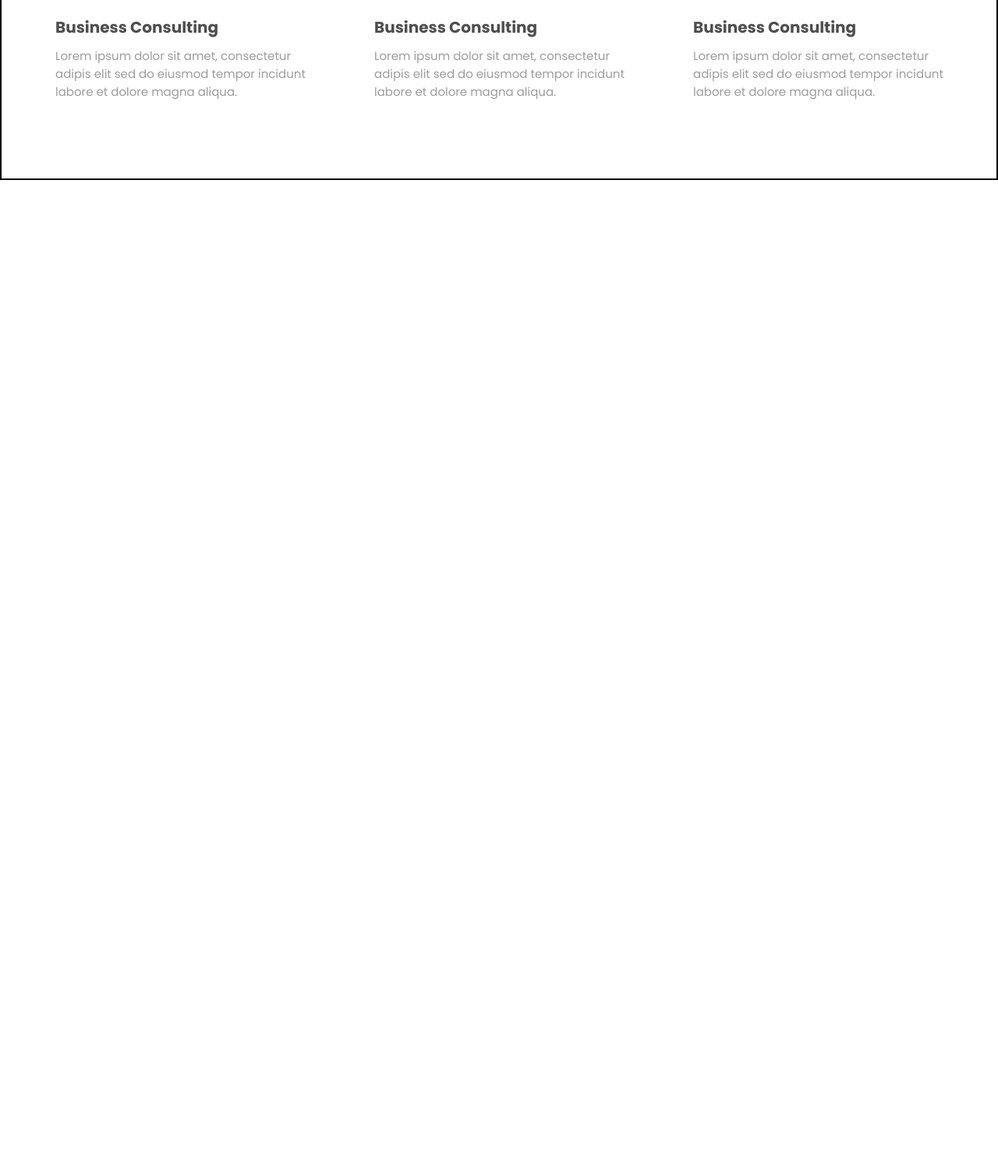
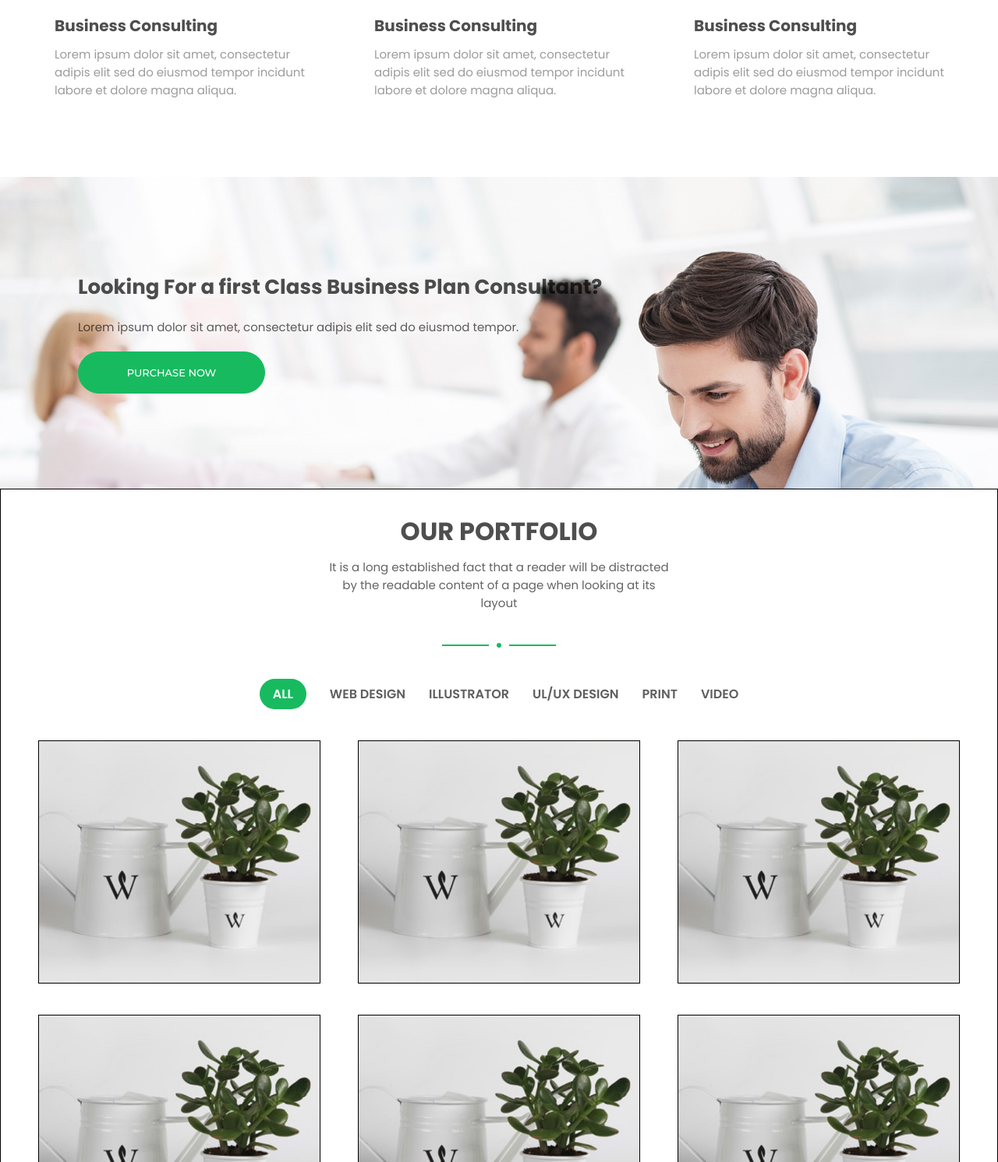
Before and after one commit to muazashraf1/maks-theme, a plain HTML site: page index.html in a window 1280 px wide. Shown: the part 3666-5157 px from the top of the page at 78% size. Before the commit the page ends 3897 px from the top, so only its background shows below. Drawn offline with Linux system fonts and the light colour scheme.

Commit message:
adding-cards

```diff
--- a/index.html
+++ b/index.html
@@ -227,6 +227,89 @@
 
         </div>
     </section>
+
+    <div class="plan-consultant">
+        <div class="plan-content">
+            <h2>Looking For a first Class Business Plan Consultant?</h2>
+            <p>Lorem ipsum dolor sit amet, consectetur adipis elit sed do eiusmod tempor.</p>
+            <button class="primary-button">PURCHASE NOW</button>
+        </div>
+    </div>
+
+    <section class="portfolio-section">
+        <div class="content">
+            <h2>OUR PORTFOLIO</h2>
+            <p>It is a long established fact that a reader will be distracted by the readable
+                content of a page when looking at its layout</p>
+
+            <div class="divider">
+                <span></span>
+                <i></i>
+                <span></span>
+            </div>
+        </div>
+
+        <ul class="portfolio-ul">
+            <li>ALL</li>
+            <li>WEB DESIGN</li>
+            <li>ILLUSTRATOR</li>
+            <li>UL/UX DESIGN</li>
+            <li>PRINT</li>
+            <li>VIDEO</li>
+        </ul>
+
+        <div class="portfolio-card-section">
+
+            <div class="portfolio-card">
+                <div class="portfolio-card-content">
+                    <h2>Portfolio Title</h2>
+                    <p>WEB DESIGN</p>
+                    <i class="fa-solid fa-up-right-and-down-left-from-center"></i>
+                </div>
+            </div>
+
+            <div class="portfolio-card">
+                <div class="portfolio-card-content">
+                    <h2>Portfolio Title</h2>
+                    <p>WEB DESIGN</p>
+                    <i class="fa-solid fa-up-right-and-down-left-from-center"></i>
+                </div>
+            </div>
+
+            <div class="portfolio-card">
+                <div class="portfolio-card-content">
+                    <h2>Portfolio Title</h2>
+                    <p>WEB DESIGN</p>
+                    <i class="fa-solid fa-up-right-and-down-left-from-center"></i>
+                </div>
+            </div>
+
+            <div class="portfolio-card">
+                <div class="portfolio-card-content">
+                    <h2>Portfolio Title</h2>
+                    <p>WEB DESIGN</p>
+                    <i class="fa-solid fa-up-right-and-down-left-from-center"></i>
+                </div>
+            </div>
+
+            <div class="portfolio-card">
+                <div class="portfolio-card-content">
+                    <h2>Portfolio Title</h2>
+                    <p>WEB DESIGN</p>
+                    <i class="fa-solid fa-up-right-and-down-left-from-center"></i>
+                </div>
+            </div>
+
+            <div class="portfolio-card">
+                <div class="portfolio-card-content">
+                    <h2>Portfolio Title</h2>
+                    <p>WEB DESIGN</p>
+                    <i class="fa-solid fa-up-right-and-down-left-from-center"></i>
+                </div>
+            </div>
+
+        </div>
+    </section>
 </body>
 
 </html>
--- a/style.css
+++ b/style.css
@@ -303,9 +303,9 @@ nav button:hover {
   color: var(--primary-color);
 }
 
-.services-section {
+/* .services-section {
   border: 1px solid #000;
-}
+} */
 
 .content {
   display: flex;
@@ -353,7 +353,7 @@ nav button:hover {
 }
 
 .service-cards-section {
-  border: 1px solid #000;
+  /* border: 1px solid #000; */
   display: flex;
   justify-content: space-evenly;
   flex-wrap: wrap;
@@ -369,7 +369,6 @@ nav button:hover {
   /* border: 2px solid red; */
   position: relative;
   transition: 0.4s;
-
 }
 
 .service-icon {
@@ -388,11 +387,9 @@ nav button:hover {
   background-color: rgb(82, 81, 81);
 }
 
-
 .service-card:hover {
   box-shadow: 0px 0px 20px 5px rgba(0, 0, 0, 0.068);
 }
-
 
 .service-icon i {
   font-size: 25px;
@@ -420,6 +417,144 @@ nav button:hover {
   padding-bottom: 40px;
 }
 
+.plan-consultant {
+  width: 100%;
+  min-height: 50vh;
+  background-image: url(./Images/imageye___-_imgi_87_banner__03.jpg);
+  background-size: cover;
+  background-attachment: fixed;
+  display: flex;
+  align-items: center;
+  /* justify-content: center; */
+}
+
+.plan-content {
+  /* height: 100%; */
+  max-width: 1200px;
+  padding: 0 20px; /* mobile padding */
+  /* border: 1px solid #000; */
+  padding-left: 100px;
+  box-sizing: border-box;
+  display: flex;
+  flex-direction: column;
+  gap: 20px;
+}
+
+.plan-content .primary-button {
+  width: 240px;
+}
+
+.plan-content h2 {
+  font-family: var(--primary-font-family);
+  color: rgba(0, 0, 0, 0.694);
+  font-size: 26px;
+}
+
+.plan-content p {
+  font-family: var(--primary-font-family);
+  color: #000000a1;
+  font-size: 15px;
+}
+
+.portfolio-section {
+  display: flex;
+  flex-direction: column;
+  border: 1px solid #000;
+  justify-content: center;
+  align-items: center;
+  /* padding-top: 50px;
+  padding-bottom: 50px; */
+}
+
+.portfolio-ul {
+  list-style: none;
+  display: flex;
+  font-family: var(--primary-font-family);
+  gap: 30px;
+  color: #000000a1;
+  margin-top: -20px;
+  font-weight: 600;
+  padding-bottom: 20px;
+  justify-content: center;
+  align-items: center;
+}
+
+.portfolio-ul li  {
+  cursor: pointer;
+}
+
+
+.portfolio-ul li:nth-child(1) {
+  padding: 7px 17px;
+  border-radius: 50px;
+  background-color: var(--primary-color);
+  color: white;
+}
+
+.portfolio-card-section {
+  padding-bottom: 20px;
+  padding-top: 20px;
+  display: flex;
+  flex-wrap: wrap;
+  justify-content: space-evenly;
+  row-gap: 40px;
+}
+
+.portfolio-card {
+  width: 360px;
+  border: 1px solid #000;
+  height: 310px;
+  background-image: url(Images/imageye___-_imgi_12_1.jpg);
+  background-size: cover;
+  display: flex;
+  justify-content: center;
+  align-items: center;
+  transition: 0.3s;
+  /* position: relative; */
+}
+
+.portfolio-card:hover {
+  background-image: linear-gradient(rgba(0, 0, 0, 0.523)), url(Images/imageye___-_imgi_12_1.jpg);
+  transform: rotateY(7deg) rotateX(7deg) ;
+}
+
+
+
+.portfolio-card-content {
+  /* position: absolute; */
+  /* border: 1px solid #000; */
+  display: flex;
+  flex-direction: column;
+  justify-content: center;
+  align-items: center;
+  gap: 15px;
+  opacity: 0;
+  transition: 0.3s;
+}
+
+.portfolio-card:hover .portfolio-card-content {
+  opacity: 1;
+}
+
+.portfolio-card-content h2 {
+  font-family: var(--primary-font-family);
+  color: white;
+  font-size: 27px;
+}
+
+.portfolio-card-content p {
+  font-family: var(--primary-font-family);
+  font-size: 20px;
+  color: white;
+}
+
+.portfolio-card-content i {
+  /* border: 1px solid #000; */
+  padding: 10px;
+  border-radius: 20px;
+  background-color: white;
+  color: var(--primary-color);
+}
 
 @media screen and (width <= 995px) {
   .hero {
@@ -514,6 +649,28 @@ nav button:hover {
   }
   .service-cards-section {
     justify-content: center;
+    flex-direction: column;
+    align-items: center;
+  }
 
+
+  .plan-content {
+    padding: 0 15px;
+  }
+
+  .plan-content h2 {
+    font-size: 20px;
+  }
+
+  .plan-content p {
+    font-size: 14px;
+  }
+
+  .plan-content .primary-button {
+    width: 180px;
+  }
+
+  .plan-consultant {
+    background-attachment: scroll;
   }
 }
```
Lines whose indentation alone changed are shown as unchanged.
